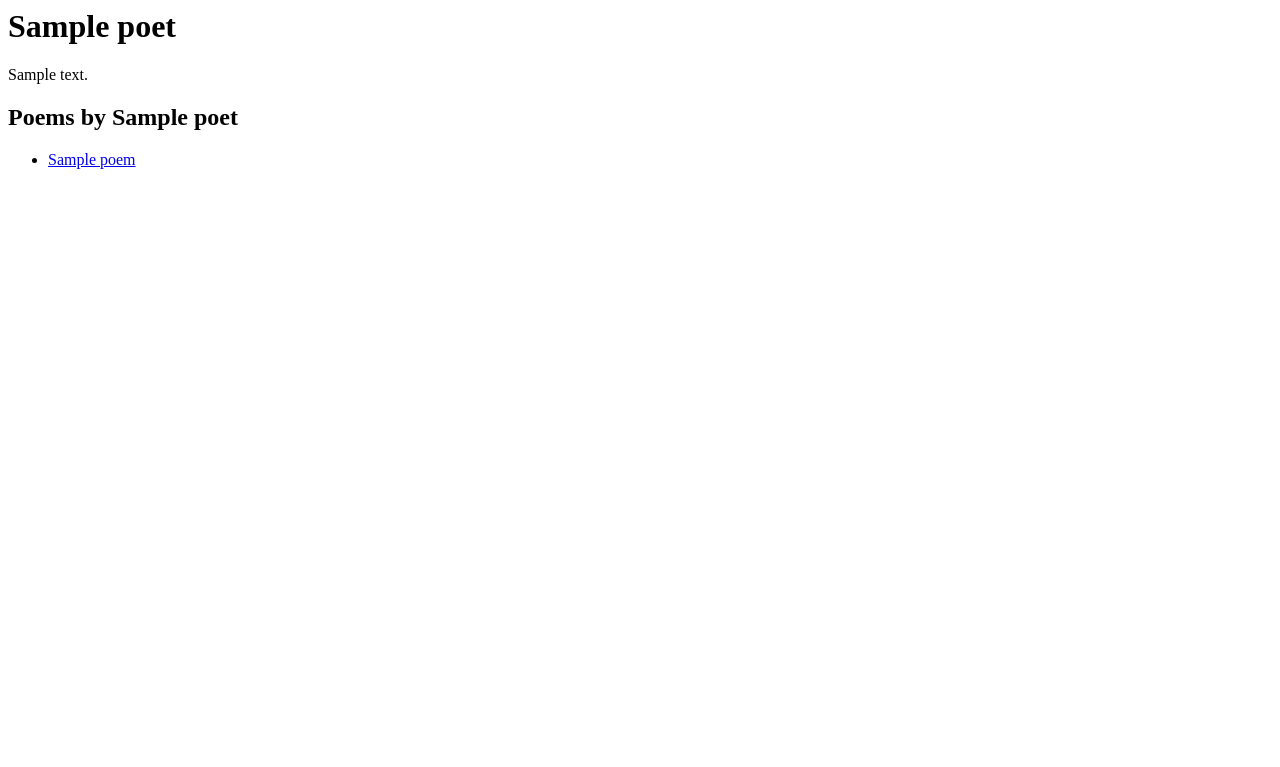
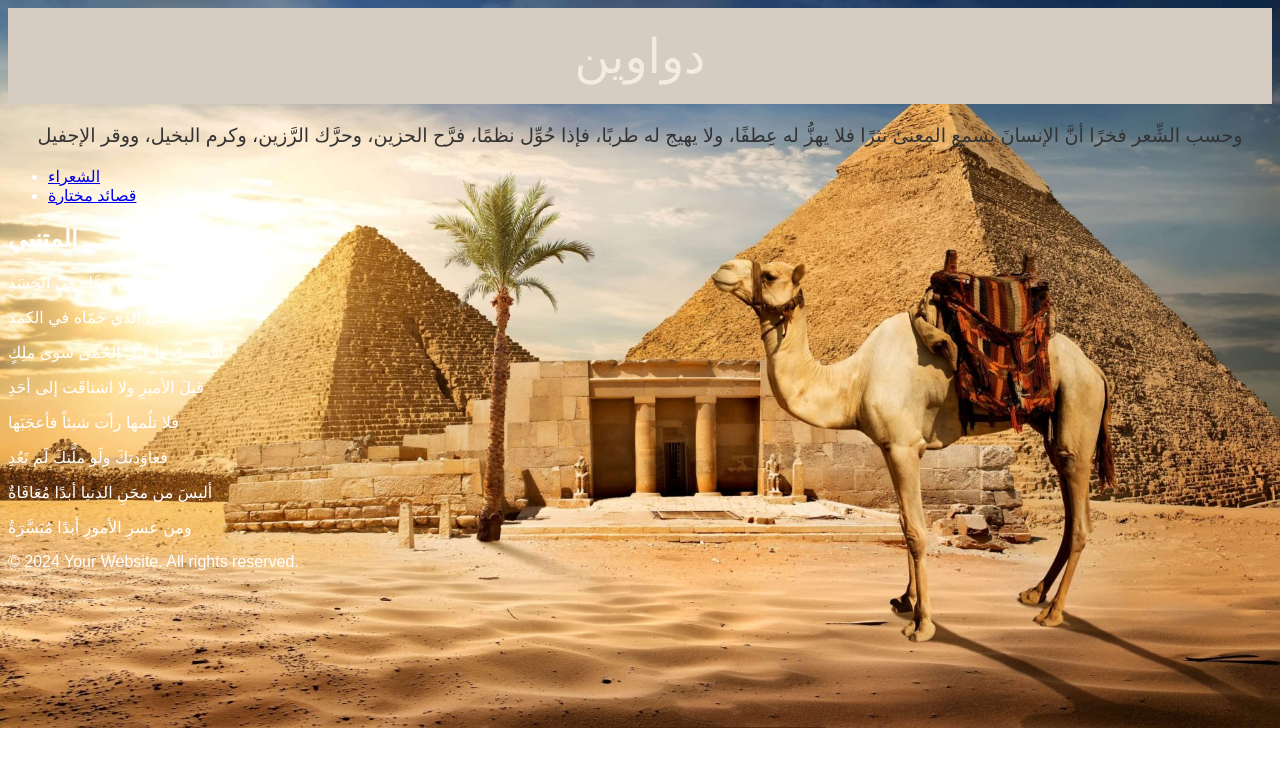
Before and after one commit to ShhdHazzaa/poet-WA, a Django app: page /poet/1/ in a window 1280 px wide. Shown: the top 767 px of the page. Run offline with Django 5.2, Linux system fonts and the light colour scheme; tables that the repository leaves empty hold one stand-in row (values such as "Sample post").

Commit message:
Update poet_detail.html

```diff
--- a/my_app/apps/templates/bookmodule/poet_detail.html
+++ b/my_app/apps/templates/bookmodule/poet_detail.html
@@ -1,8 +1,16 @@
-<h1>{{ poet.name }}</h1>
-<p>{{ poet.bio }}</p>
-<h2>Poems by {{ poet.name }}</h2>
-<ul>
-{% for poem in poet.poem_set.all %}
-    <li><a href="{% url 'poem_detail' poem.id %}">{{ poem.title }}</a></li>
-{% endfor %}
-</ul>
+<!-- poet_detail.html -->
+{% extends 'base.html' %}
+
+{% block content %}
+    <div>
+        <h2>المتنبي</h2>
+        <p>ليسَ العليلُ الذي حمَّاه في الجسَدِ</p>
+        <p>بلِ العليلُ الذي حمّاه في الكمدِ</p>
+        <p>أقسَمتُ ما قبَّلَ الحُمّى سوى ملِكٍ</p>
+        <p>قبلَ الأميرِ ولا اشتاقَت إلى أحَدِ</p>
+        <p>فلا تلُمها رأت شيئاً فأعجَبَها</p>
+        <p>فعاوَدتكَ ولَو ملَّتكَ لَم تَعُدِ</p>
+        <p>أليسَ من محَنِ الدنيا أبدًا مُعَافَاةٌ</p>
+        <p>ومن عسرِ الأمورِ أبدًا مُيَسَّرَةُ</p>
+    </div>
+{% endblock %}
```
